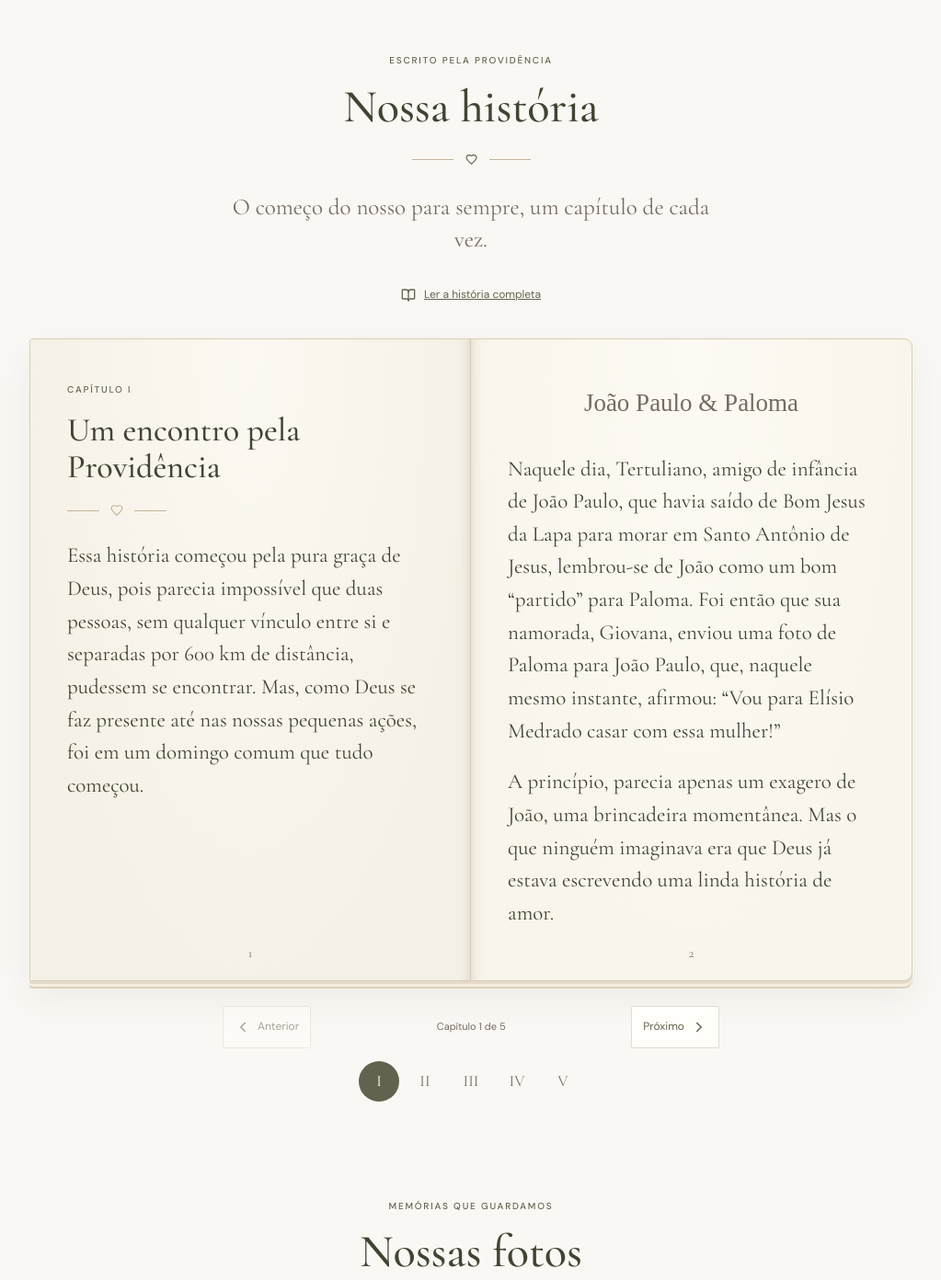
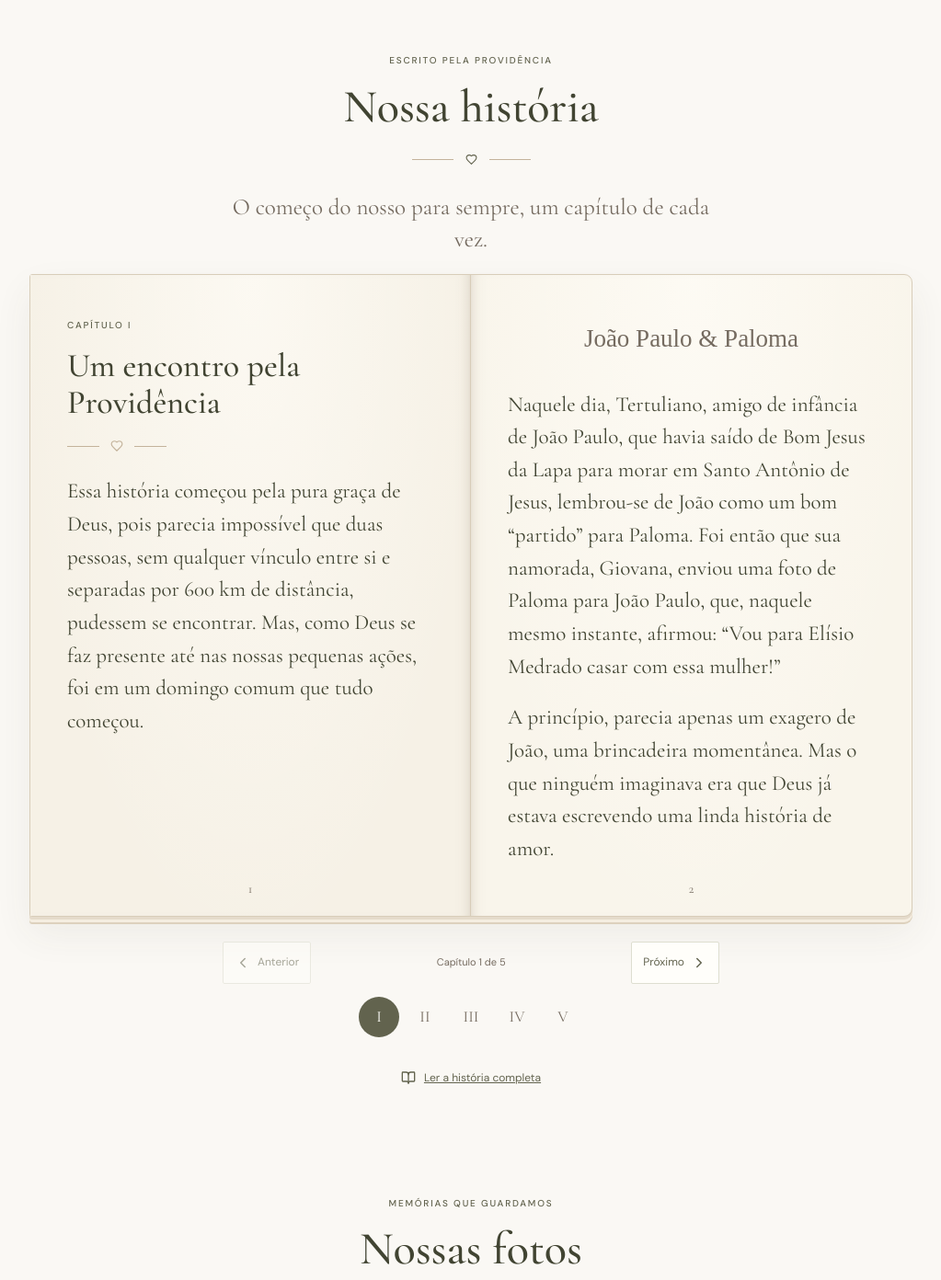
Before and after one commit to joao-pasip/meu-casamento, a React (Vite) app: page / in a window 1280 px wide. Shown: the part 1505-2897 px from the top of the page at 92% size, without its empty margins (128-1151 px from the left). Built offline with nearby package versions, Linux system fonts and the light colour scheme; a web font is replaced by a local one.

Commit message:
Move opção de leitura completa para abaixo do livro

```diff
--- a/src/sections/OurStory.jsx
+++ b/src/sections/OurStory.jsx
@@ -43,7 +43,6 @@ export default function OurStory() {
   }
   return <Section id="historia" eyebrow="Escrito pela Providência" title="Nossa história">
     <p className="book-intro">O começo do nosso para sempre, um capítulo de cada vez.</p>
-    <div className="book-toolbar"><button type="button" className="text-button" aria-pressed={complete} onClick={() => setComplete(value => !value)}><BookOpen size={16}/>{complete ? 'Voltar ao livro' : 'Ler a história completa'}</button></div>
     {complete ? <div className="story story-complete">{paragraphs.map((text, i) => <p key={i}>{text}</p>)}</div> : <div className="story-book" role="region" aria-label="Livro da nossa história" onKeyDown={event => {
       if (event.key === 'ArrowLeft' || event.key === 'ArrowRight') { event.preventDefault(); turn(event.key === 'ArrowLeft' ? -1 : 1); }
     }}>
@@ -59,6 +58,7 @@ export default function OurStory() {
       <nav className="book-navigation" aria-label="Páginas da nossa história"><button type="button" className="book-arrow" disabled={position === 0} onClick={() => turn(-1)} aria-label={mobile ? 'Página anterior' : 'Capítulo anterior'}><ChevronLeft size={18}/><span>Anterior</span></button><span className="book-progress" aria-live="polite">{mobile ? `Página ${position + 1} de ${total}` : `Capítulo ${index + 1} de ${chapters.length}`}</span><button type="button" className="book-arrow" disabled={position === total - 1} onClick={() => turn(1)} aria-label={mobile ? 'Próxima página' : 'Próximo capítulo'}><span>Próximo</span><ChevronRight size={18}/></button></nav>
       <div className="book-chapters" role="group" aria-label="Ir para um capítulo">{chapters.map((item, i) => <button type="button" key={item.title} aria-label={`Capítulo ${i + 1}: ${item.title}`} aria-current={index === i ? 'step' : undefined} onClick={() => move(i)}>{numerals[i]}</button>)}</div>
     </div>}
+    <div className="book-toolbar"><button type="button" className="text-button" aria-pressed={complete} onClick={() => setComplete(value => !value)}><BookOpen size={16}/>{complete ? 'Voltar ao livro' : 'Ler a história completa'}</button></div>
     {wedding.story.provisional && <p className="muted">Este espaço está sendo preparado pelos noivos.</p>}
   </Section>;
 }
--- a/src/styles/story-book.css
+++ b/src/styles/story-book.css
@@ -1,5 +1,5 @@
 .book-intro{text-align:center;color:var(--taupe);font-family:var(--serif);font-size:25px;line-height:1.4;max-width:520px;margin:-10px auto 20px}
-.book-toolbar{display:flex;justify-content:center;margin-bottom:25px}.book-toolbar button{display:inline-flex;gap:9px;align-items:center;min-height:44px}
+.book-toolbar{display:flex;justify-content:center;margin:22px 0 0}.book-toolbar button{display:inline-flex;gap:9px;align-items:center;min-height:44px}
 .story-book{max-width:960px;margin:auto}.book-spread{display:grid;grid-template-columns:1fr 1fr;border:1px solid #d8cdb9;border-radius:3px 9px 9px 3px;background:#f9f5eb;box-shadow:0 3px 0 #e5dbcb,0 6px 0 #f5eee1,0 8px 0 #ddd1bd,0 18px 42px #41443212;animation:book-arrive .32s ease-out}
 .book-page{position:relative;padding:46px 40px 54px;min-height:440px;background-image:radial-gradient(ellipse at top,#fffdf8a8,transparent 75%);color:var(--ink)}
 .book-page-left{border-right:1px solid #d8cdb9;background-color:#f6f1e6;box-shadow:inset -12px 0 18px -18px #78634a80}.book-page-right{box-shadow:inset 12px 0 18px -18px #78634a80}
```
